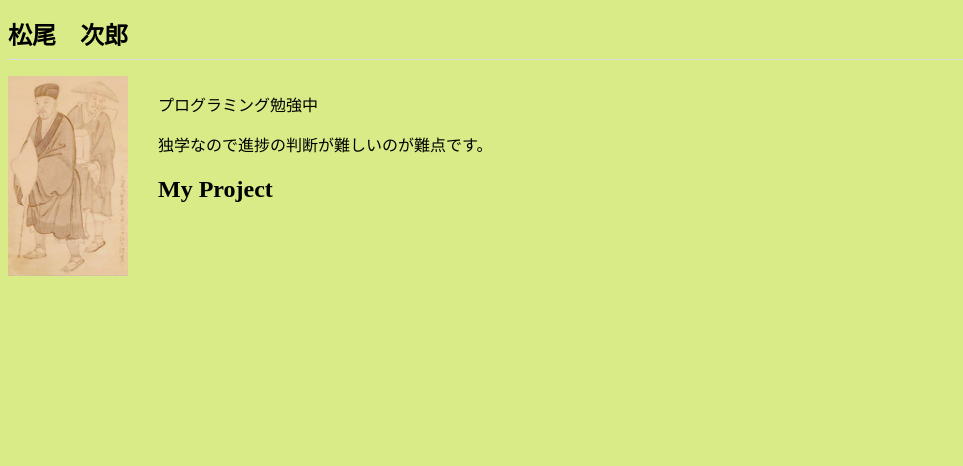
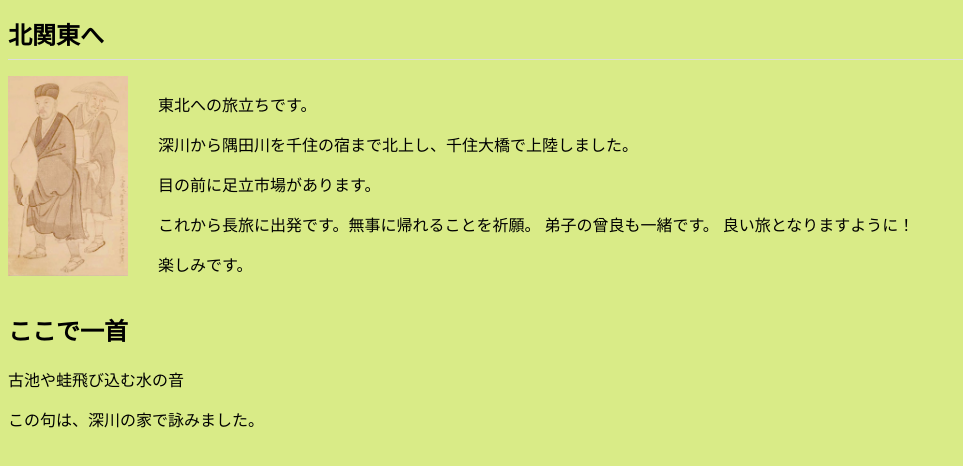
Before and after one commit to fumio-inanobe/mytravel, a plain HTML site: page index.html in a window 1280 px wide. Shown: the whole page, without its empty margins (0-963 px from the left). Drawn offline with Linux system fonts and the light colour scheme.

Commit message:
Add files via upload

```diff
--- a/index.html
+++ b/index.html
@@ -4,25 +4,49 @@
   <meta charset="UTF-8">
   <meta http-equiv="X-UA-Compatible" content="IE=edge">
   <meta name="viewport" content="width=device-width, initial-scale=1.0">
-  <title>Okuno Hosomichi</title>
+  <title>千住旅立ち</title>
   <link rel="stylesheet" href="css/styles.css">
 </head>
 <body>
-  <h1>松尾　次郎</h1>
+  <h1>北関東へ</h1>
   <section>
     <div>
-      <img src="img/Basho.jpg">
+      <img src="img/Basho.jpg" id='trigger'>
     </div>
     <div>
-      <p>プログラミング勉強中</p>
-
-      <p>独学なので進捗の判断が難しいのが難点です。</p>
-
-      <h2>My Project</h2>
-      <a href="https://fumio-inanobe.github.io/mytravel/"></a>
+      <p>東北への旅立ちです。</p>
+      <p>深川から隅田川を千住の宿まで北上し、千住大橋で上陸しました。</p>
+      <p>目の前に足立市場があります。</p>
+      <p>これから長旅に出発です。無事に帰れることを祈願。
+        弟子の曾良も一緒です。
+        良い旅となりますように！
+      </p>
+      <p id=>楽しみです。</p>
     </div>
 
   </section>
+  <section>
+    <dev>
+      <h2>ここで一首</h2>
+      <p>古池や蛙飛び込む水の音</p>
+      <p id='target'>この句は、深川の家で詠みました。</p>
+
+    </dev>
+
+  </section>
+
+  <script>
+    'use strict';
+
+    function process(){
+      document.getElementById('target').textContent='Hope the travel will be fine!';
+    }
+    document.getElementById('trigger').addEventListener('click', process);
+
+  </script>
+
+
+
 
 
 
```
